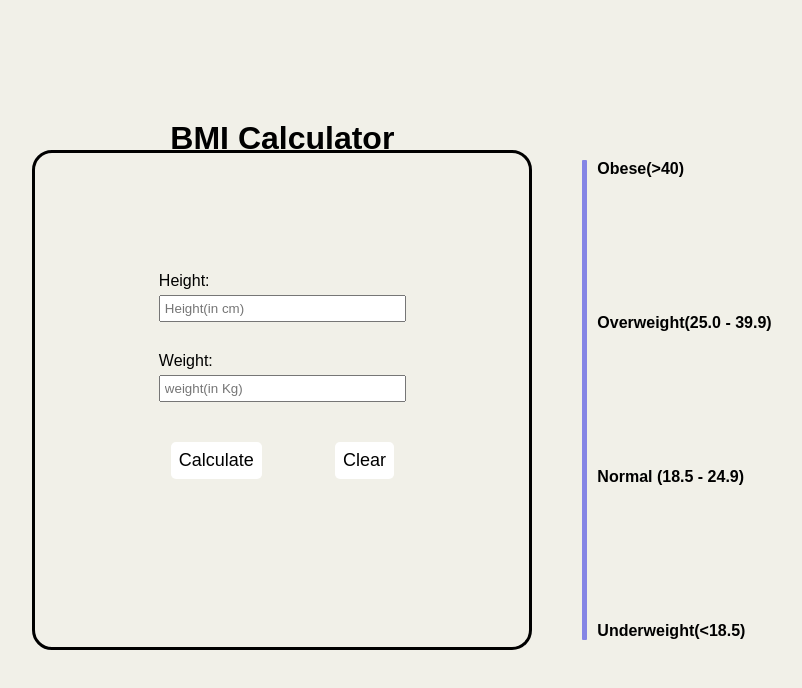
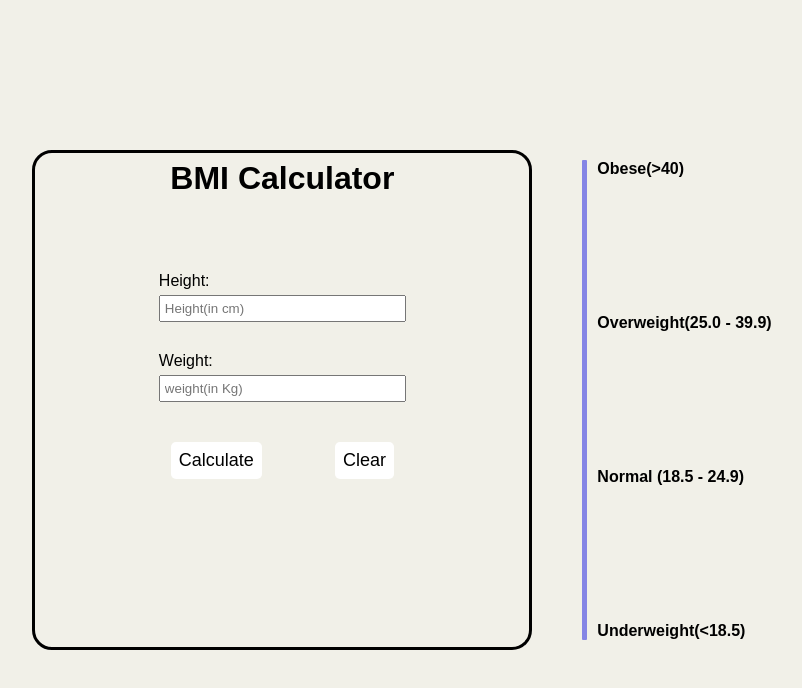
Before and after one commit to adarshsrajesh/BMI-calculator, a plain HTML site: page index.html in a window 1280 px wide. Shown: the whole page, without its empty margins (238-1040 px from the left). Drawn offline with Linux system fonts and the light colour scheme.

Commit message:
second commit

```diff
--- a/style.css
+++ b/style.css
@@ -35,7 +35,7 @@ body{
    /* margin-top:-30px;
    margin-bottom: 100px; */
    position:fixed;
-   top: 120px;
+   top: 160px;
 }
 
 .ip{
```
